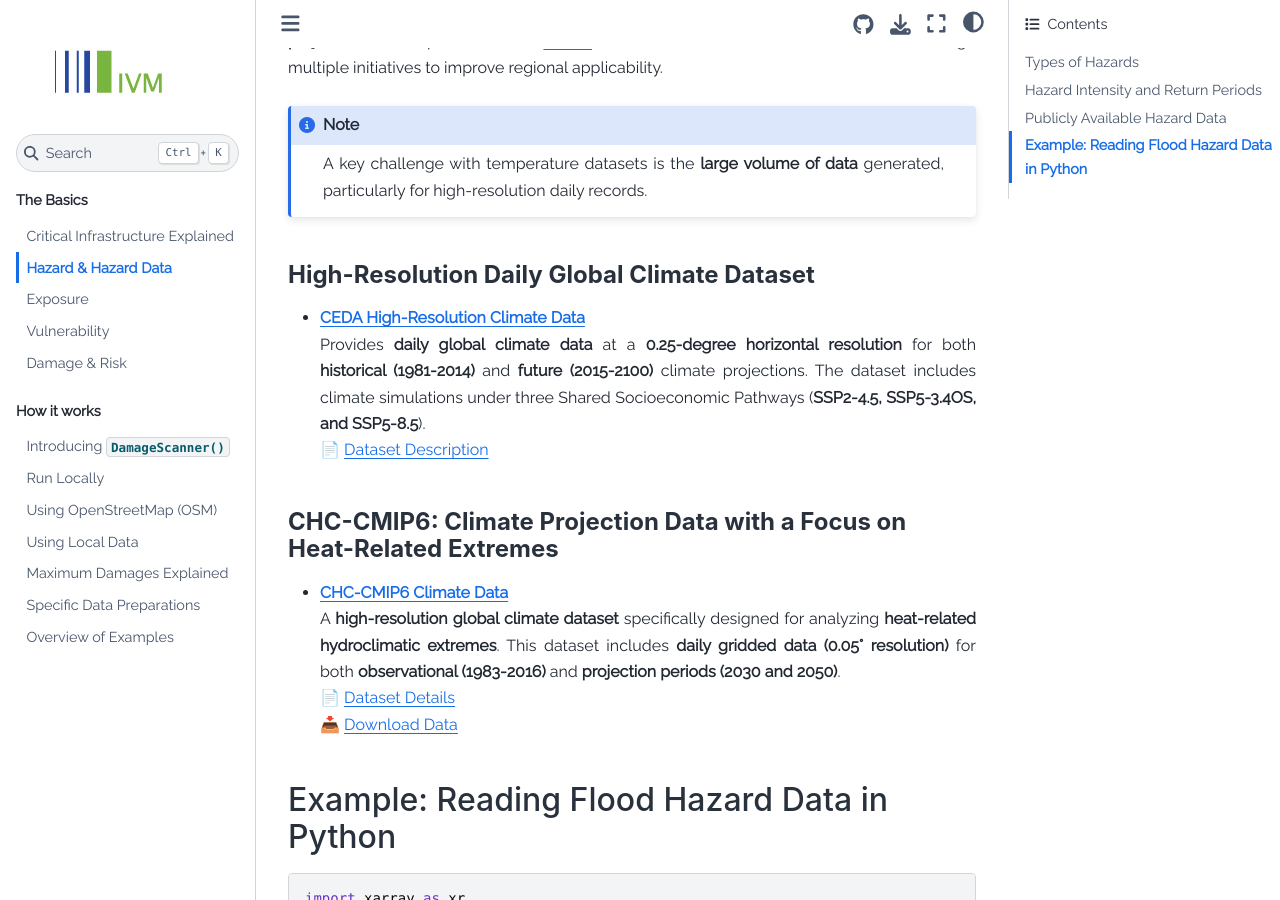
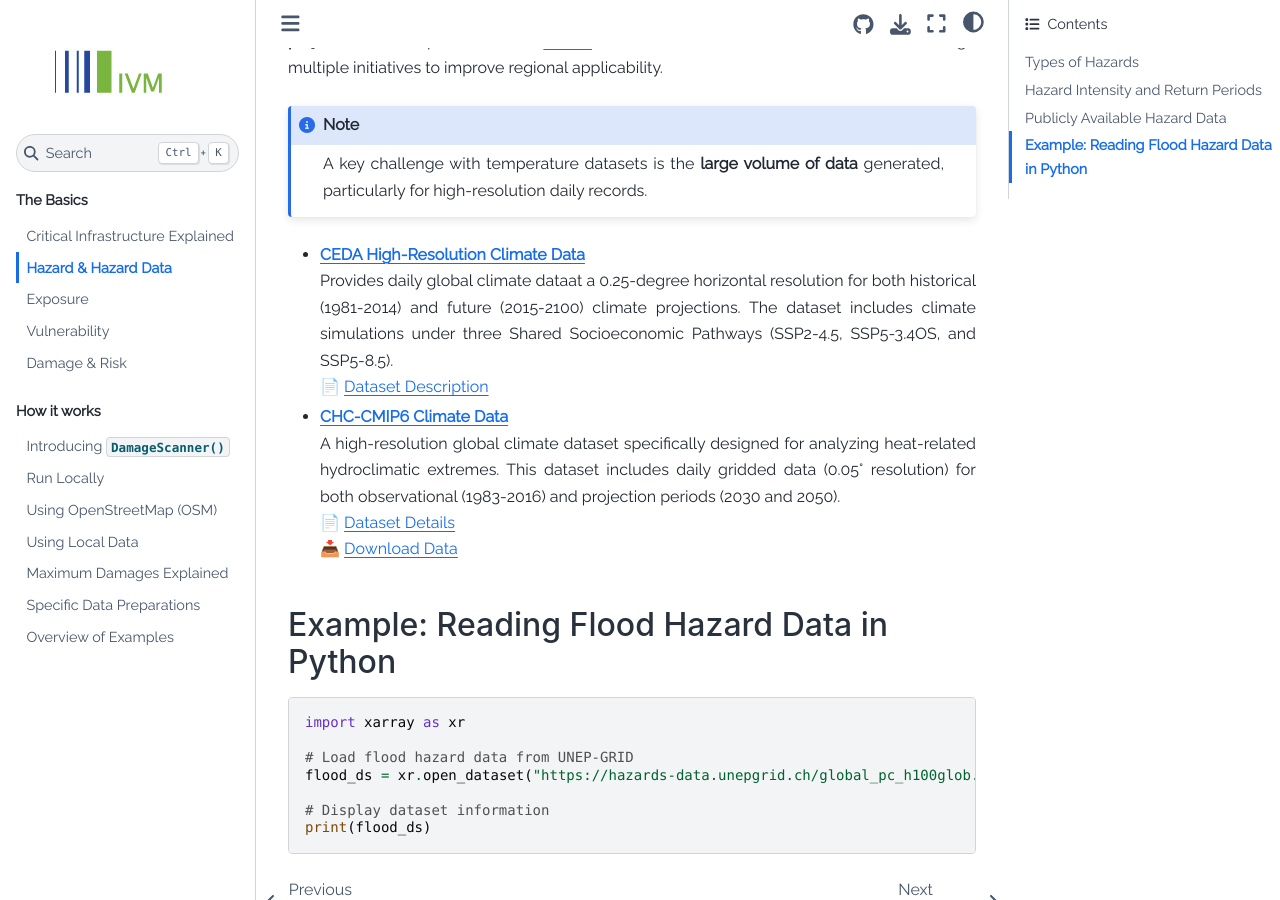
Before and after one commit to VU-IVM/GlobalInfraRisk, a Jupyter Book: the page built from intro/hazard.md, in a window 1280 px wide and 900 px high, scrolled down 4338 px. Built offline with Jupyter Book 1.0.4 settings and Sphinx 7.4.7 and the Sphinx Book theme 1.1.4, drawn with Linux system fonts in a browser that asks for light colours; pages that are not in the unit, such as notebooks, are missing from menus.

Commit message:
update temp

````diff
--- a/intro/hazard.md
+++ b/intro/hazard.md
@@ -107,14 +107,12 @@ Temperature data is crucial for understanding climate change impacts on infrastr
 A key challenge with temperature datasets is the **large volume of data** generated, particularly for high-resolution daily records.
 ```
 
-#### **High-Resolution Daily Global Climate Dataset**
 - **[CEDA High-Resolution Climate Data](https://catalogue.ceda.ac.uk/uuid/c107618f1db34801bb88a1e927b82317/)**
-  Provides **daily global climate data** at a **0.25-degree horizontal resolution** for both **historical (1981-2014)** and **future (2015-2100)** climate projections. The dataset includes climate simulations under three Shared Socioeconomic Pathways (**SSP2-4.5, SSP5-3.4OS, and SSP5-8.5**).
+  Provides daily global climate dataat a 0.25-degree horizontal resolution for both historical (1981-2014) and future (2015-2100) climate projections. The dataset includes climate simulations under three Shared Socioeconomic Pathways (SSP2-4.5, SSP5-3.4OS, and SSP5-8.5).
   📄 [Dataset Description](https://www.nature.com/articles/s41597-023-02528-x)
 
-#### **CHC-CMIP6: Climate Projection Data with a Focus on Heat-Related Extremes**
 - **[CHC-CMIP6 Climate Data](https://www.chc.ucsb.edu/data/chc-cmip6)**
-  A **high-resolution global climate dataset** specifically designed for analyzing **heat-related hydroclimatic extremes**. This dataset includes **daily gridded data (0.05° resolution)** for both **observational (1983-2016)** and **projection periods (2030 and 2050)**.
+  A high-resolution global climate dataset specifically designed for analyzing heat-related hydroclimatic extremes. This dataset includes daily gridded data (0.05° resolution) for both observational (1983-2016) and projection periods (2030 and 2050).
   📄 [Dataset Details](https://www.nature.com/articles/s41597-024-03074-w)
   📥 [Download Data](https://www.chc.ucsb.edu/data/chc-cmip6)
 
````
